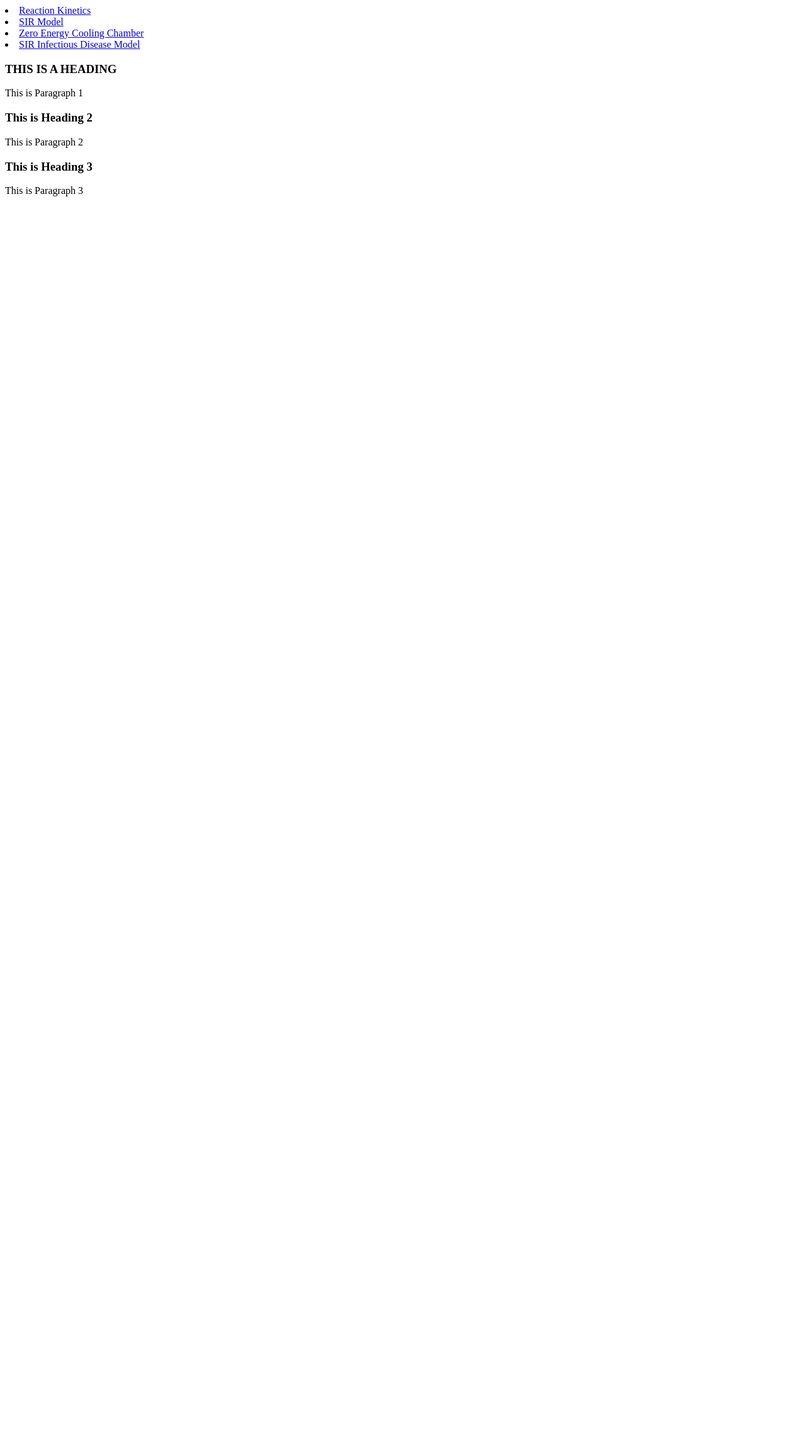
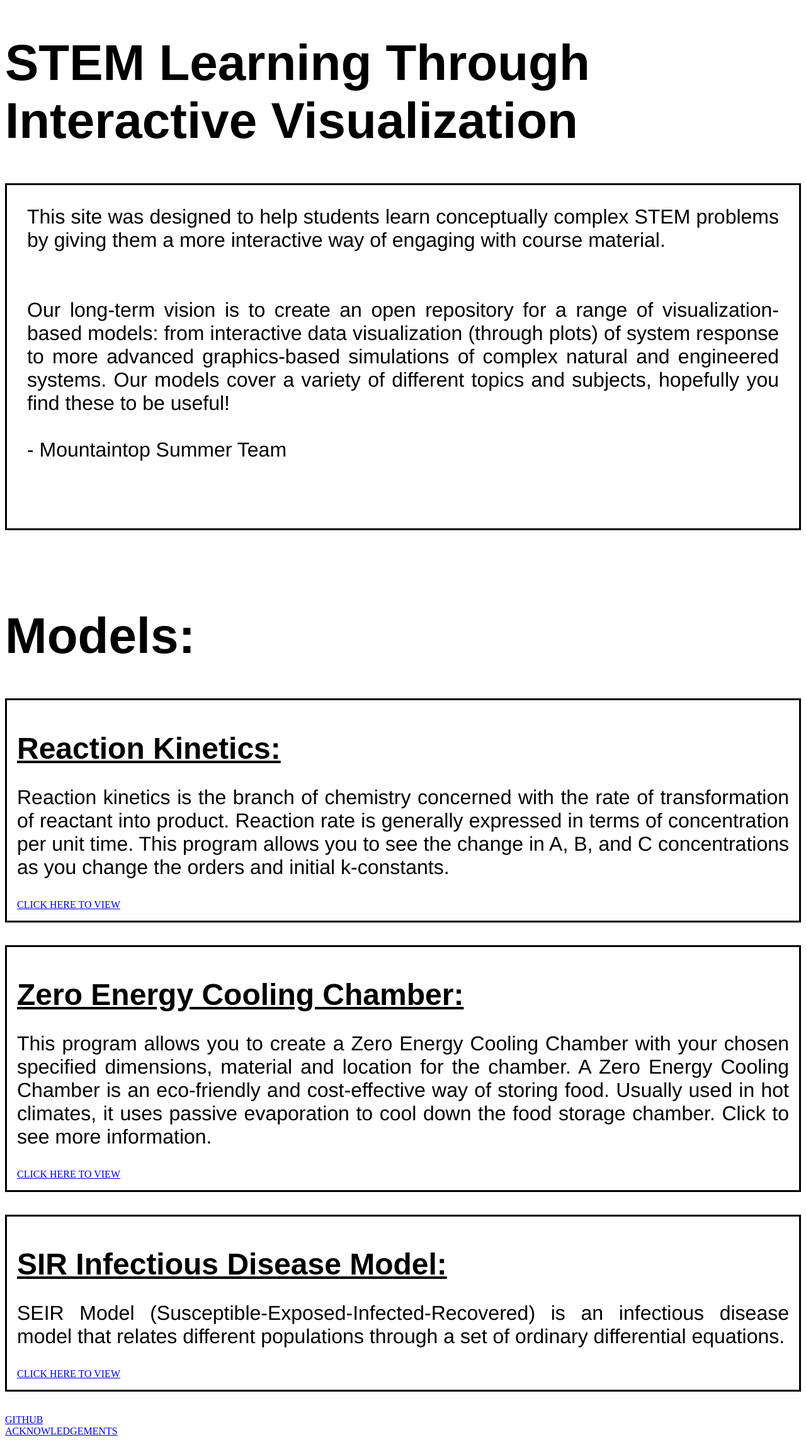
Before and after one commit to swamilikes2code/Python_based_Interactive_Scientific_Visualization, a Flask app: page / in a window 1280 px wide. Shown: the whole page at 63% size. Before the commit the page ends 312 px from the top, so only its background shows below. Run offline with Flask 2, Linux system fonts and the light colour scheme.

Commit message:
Update index.html

```diff
--- a/flask_server_setup/templates/index.html
+++ b/flask_server_setup/templates/index.html
@@ -2,28 +2,85 @@
 <html lang="en">
 <head>
     <meta charset="utf-8">
-        <title>This is a title</title>
+    <meta name="viewport" content="width=device-width, initial-scale=1.0">
+    <!--TITLE FOR BROWSER TAB-->
+    <title>STEM Visualizations</title>
 </head>
+
 <body>
-	<li><a href=“sliders_reaction_kinetics.html">Reaction Kinetics</a></li>
-	<li><a href="https://srrweb.cc.lehigh.edu/SIR_Model">SIR Model</a></li>
-	<li><a href=“ZECC.html">Zero Energy Cooling Chamber</a></li>
-	<li><a href=“SIR.html">SIR Infectious Disease Model</a></li>
+    <!--THIS IS THE OPENING PARAGRAPH/TITLE, DON'T USE THIS PARAGRAPH FOR FORMATTING-->
+    <h1 style="font-family:Arial; font-size:500%;">STEM Learning Through Interactive Visualization</h1>
 
-      <h3>THIS IS A HEADING</h3>
-	  <p>This is Paragraph 1</p>
-      <div>
-	    {{bokeh_script_reaction_kinetics|safe}}
+    <p style="font-size:200%; font-family:Helvetica; border:3px; border-style:solid; border-color:#000000; padding: 1em;" align="justify">
+        This site was designed to help students learn conceptually complex STEM problems by giving them a more interactive way of engaging with course material.
+
+        <br><br><br>
+
+        Our long-term vision is to create an open repository for a range of visualization-based models: from interactive data visualization (through plots) of system response to more advanced graphics-based simulations of complex natural and engineered systems. Our models cover a variety of different topics and subjects, hopefully you find these to be useful!
+        <br><br>- Mountaintop Summer Team
+
+        <br><br><br>
+
+    </p><!--ENDING OF THE INTRODUCTION PARAGRAPH-->
+
+    <br><br><!--INCLUDE TWO SPACE BREAKS IN BETWEEN EVERY PARAGRAPH BOX-->
+
+    <!-------MODELS------------------------------------------------------>
+
+    <h1 style="font-family:Arial; font-size:500%;">Models:</h1><!--THIS IS THE TITLE FOR THE MODELS-->
+    <!--THESE ARE THE DIVISIONS THAT ENCLOSE THE MODELS; EACH DIVISION HAS A BORDER THAT ENCLOSES THE TITLE, PARAGRAPH, AND LINK-->
+
+    <!--REACTION KINETICS DIVISION-->
+    <div style="border:3px; border-style:solid; border-color:#000000; padding: 1em;">
+
+        <h1 style="font-family:Arial; font-size:300%; text-decoration:underline;">Reaction Kinetics:</h1>
+
+        <p style="font-size:200%; font-family:Helvetica;" align="justify">Reaction kinetics is the branch of chemistry concerned with the rate of transformation of reactant into product. Reaction rate is generally expressed in terms of concentration per unit time. This program allows you to see the change in A, B, and C concentrations as you change the orders and initial k-constants.</p>
+
+        <link style="font-size:300% ;font-family:Arial;" target="_blank"><a href="sliders_reaction_kinetics">CLICK HERE TO VIEW</a></link>
+
     </div>
-	  <h3>This is Heading 2</h3>
-	  <p>This is Paragraph 2</p>
-      <div>
-	    {{bokeh_script_ZECC|safe}}
+
+    <br><br>
+
+    <!--ZECC DIVISION-->
+    <div style="border:3px; border-style:solid; border-color:#000000; padding: 1em;">
+
+        <h1 style="font-family:Arial; font-size:300%; text-decoration:underline;">Zero Energy Cooling Chamber:</h1>
+
+        <p style="font-size:200%; font-family:Helvetica;" align="justify">This program allows you to create a Zero Energy Cooling Chamber with your chosen specified dimensions, material and location for the chamber. A Zero Energy Cooling Chamber is an eco-friendly and cost-effective way of storing food. Usually used in hot climates, it uses passive evaporation to cool down the food storage chamber. Click to see more information.</p>
+
+        <link style="font-size:500%; font-family:Arial;" target="_blank"><a href="ZECC">CLICK HERE TO VIEW</a></link>
+
     </div>
-	    <h3>This is Heading 3</h3>
-	    <p>This is Paragraph 3</p>
-	<div>
-	    {{bokeh_script_SEIR_Model|safe}}
+
+    <br><br>
+
+    <!--SIR DIVISION-->
+    <div style="border:3px; border-style:solid; border-color:#000000; padding: 1em;">
+
+        <h1 style="font-family:Arial; font-size:300%; text-decoration:underline;">SIR Infectious Disease Model:</h1>
+
+        <p style="font-size:200%; font-family:Helvetica;" align="justify">SEIR Model (Susceptible-Exposed-Infected-Recovered) is an infectious disease model that relates different populations through a set of ordinary differential equations.</p>
+
+        <link style="font-size:300%; font-family:Arial;" target="_blank"><a href="SIR">CLICK HERE TO VIEW</a></link>
+
     </div>
+
+    <br><br>
+
 </body>
+
+<!---------------------------------------------------------------------------------->
+
+<foot>
+
+    <link><a href="https://github.com/swamilikes2code/Python_based_Interactive_Scientific_Visualization.git">GITHUB</a></link>
+
+    <br>
+
+    <link><a href="acknowledgements">ACKNOWLEDGEMENTS</a></link>
+
+</foot>
+
 </html>
```
Lines whose indentation alone changed are shown as unchanged.
